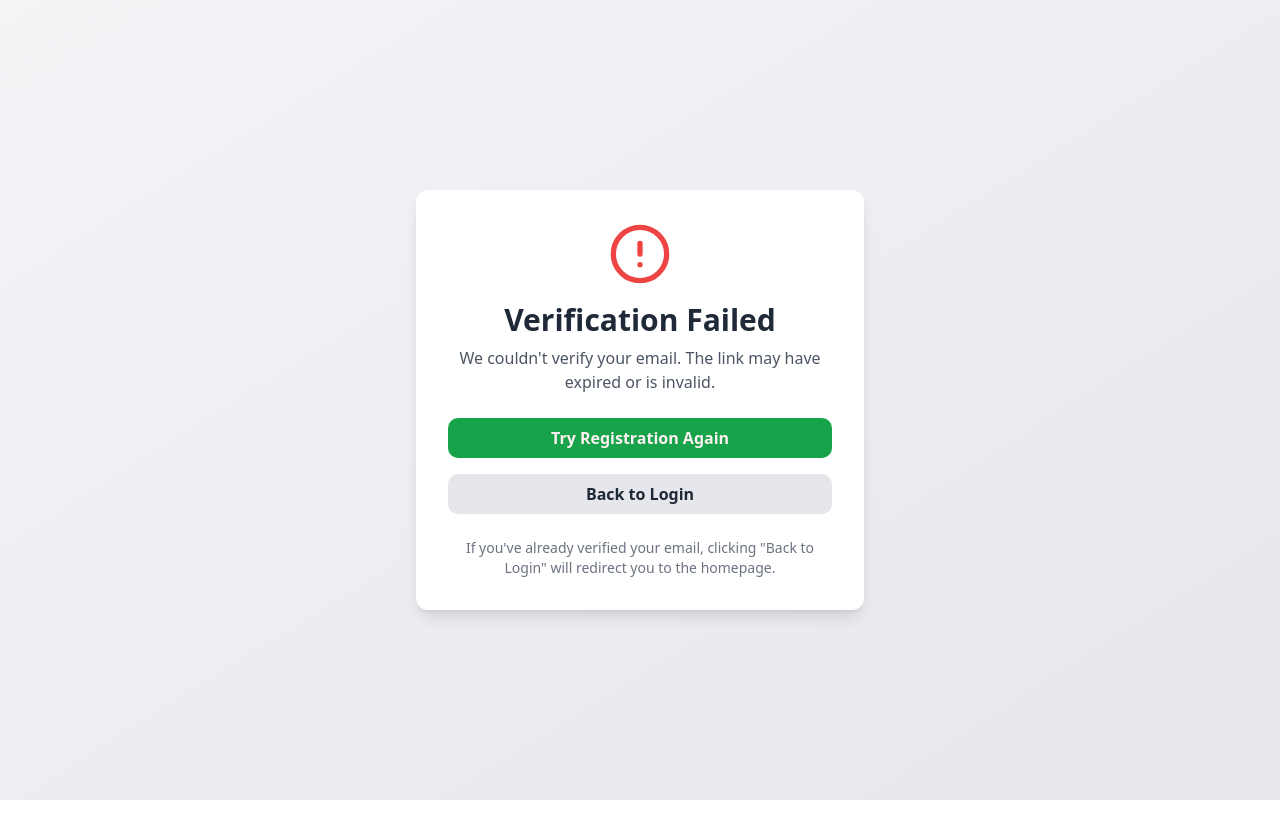
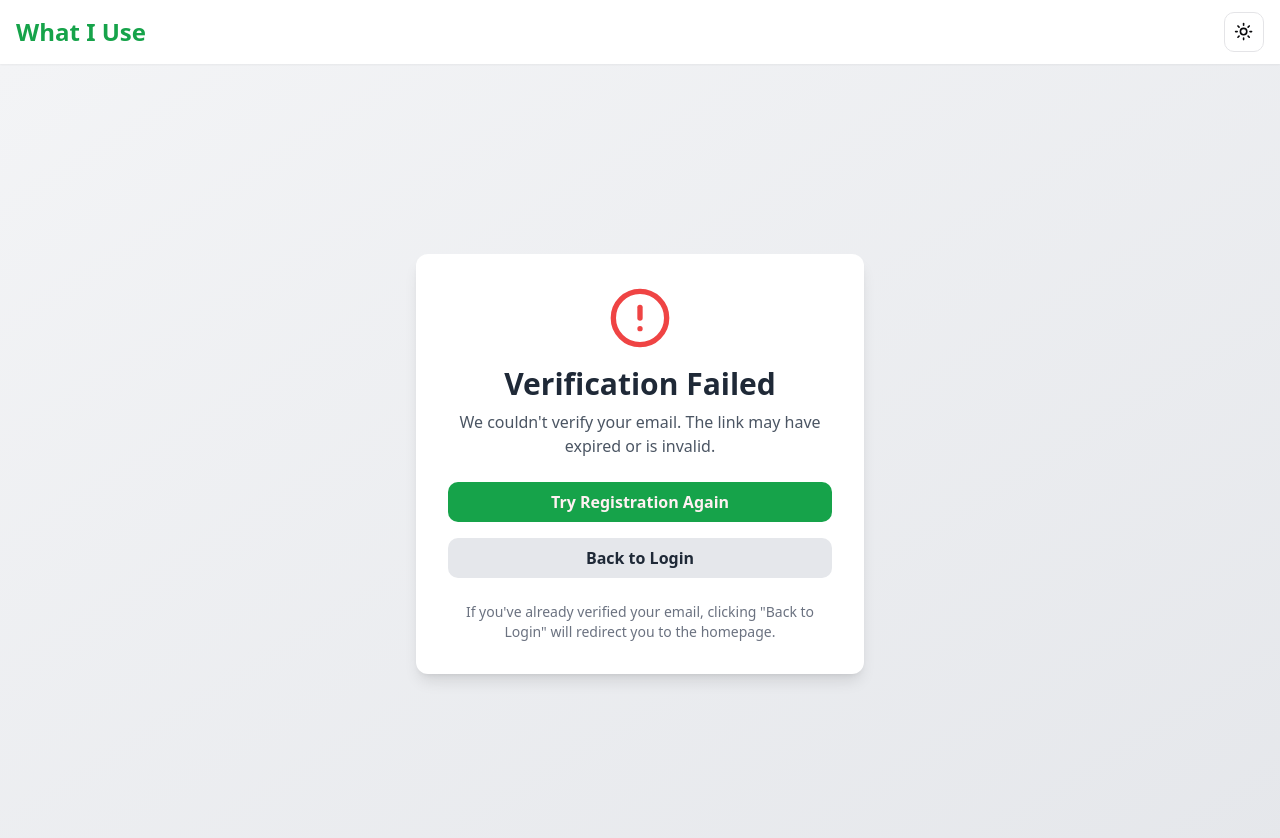
Before and after one commit to babaygt/whatiuse, a Next.js app: page /email-verification-failed in a window 1280 px wide. Shown: the top 838 px of the page. Before the commit the page ends 800 px from the top, so only its background shows below. Built offline with nearby package versions, Linux system fonts and the light colour scheme.

Commit message:
Add navbar and implement dark/light mode
- Create NavBar component for improved navigation
- Implement DarkLightModeToggle for theme switching
- Update root and main layouts to incorporate new components
- Add ThemeProvider for managing application-wide theming

```diff
--- /dev/null
+++ b/src/app/(main)/layout.tsx
@@ -0,0 +1,19 @@
+import SessionProvider from "./SessionProvider";
+import NavBar from "@/components/NavBar";
+
+export default async function MainLayout({
+  children,
+}: {
+  children: React.ReactNode;
+}) {
+  return (
+    <SessionProvider>
+      <div className="flex min-h-screen flex-col">
+        <NavBar />
+        <main className="container mx-auto flex-grow px-4 py-8">
+          {children}
+        </main>
+      </div>
+    </SessionProvider>
+  );
+}
--- a/src/app/layout.tsx
+++ b/src/app/layout.tsx
@@ -2,6 +2,8 @@ import type { Metadata } from "next";
 import localFont from "next/font/local";
 import "./globals.css";
 import { Toaster } from "@/components/ui/toaster";
+import { ThemeProvider } from "@/components/theme-provider";
+import NavBar from "@/components/NavBar";
 
 const geistSans = localFont({
   src: "./fonts/GeistVF.woff",
@@ -30,12 +32,23 @@ export default function RootLayout({
 }>) {
   return (
     <html lang="en">
-      <body
-        className={`${geistSans.variable} ${geistMono.variable} antialiased`}
+      <ThemeProvider
+        attribute="class"
+        defaultTheme="system"
+        enableSystem
+        disableTransitionOnChange
       >
-        {children}
-        <Toaster />
-      </body>
+        <body
+          className={`${geistSans.variable} ${geistMono.variable} antialiased`}
+        >
+          <div className="flex min-h-screen flex-col">
+            <NavBar />
+            <main className="flex-grow">{children}</main>
+          </div>
+
+          <Toaster />
+        </body>
+      </ThemeProvider>
     </html>
   );
 }
--- /dev/null
+++ b/src/components/DarkLightModeToggle.tsx
@@ -0,0 +1,40 @@
+"use client";
+
+import * as React from "react";
+import { Moon, Sun } from "lucide-react";
+import { useTheme } from "next-themes";
+
+import { Button } from "@/components/ui/button";
+import {
+  DropdownMenu,
+  DropdownMenuContent,
+  DropdownMenuItem,
+  DropdownMenuTrigger,
+} from "@/components/ui/dropdown-menu";
+
+export function DarkLightModeToggle() {
+  const { setTheme } = useTheme();
+
+  return (
+    <DropdownMenu>
+      <DropdownMenuTrigger asChild>
+        <Button variant="outline" size="icon">
+          <Sun className="h-[1.2rem] w-[1.2rem] rotate-0 scale-100 transition-all dark:-rotate-90 dark:scale-0" />
+          <Moon className="absolute h-[1.2rem] w-[1.2rem] rotate-90 scale-0 transition-all dark:rotate-0 dark:scale-100" />
+          <span className="sr-only">Toggle theme</span>
+        </Button>
+      </DropdownMenuTrigger>
+      <DropdownMenuContent align="end">
+        <DropdownMenuItem onClick={() => setTheme("light")}>
+          Light
+        </DropdownMenuItem>
+        <DropdownMenuItem onClick={() => setTheme("dark")}>
+          Dark
+        </DropdownMenuItem>
+        <DropdownMenuItem onClick={() => setTheme("system")}>
+          System
+        </DropdownMenuItem>
+      </DropdownMenuContent>
+    </DropdownMenu>
+  );
+}
--- /dev/null
+++ b/src/components/NavBar.tsx
@@ -0,0 +1,19 @@
+"use client";
+
+import Link from "next/link";
+import { DarkLightModeToggle } from "@/components/DarkLightModeToggle";
+
+export default function NavBar() {
+  return (
+    <header className="sticky top-0 z-10 shadow-sm">
+      <div className="mx-auto flex max-w-7xl flex-wrap items-center justify-between gap-4 px-4 py-3">
+        <Link href="/">
+          <h1 className="text-2xl font-bold text-primary">What I Use</h1>
+        </Link>
+        <div className="flex items-center gap-2">
+          <DarkLightModeToggle />
+        </div>
+      </div>
+    </header>
+  );
+}
--- /dev/null
+++ b/src/components/theme-provider.tsx
@@ -0,0 +1,9 @@
+"use client";
+
+import * as React from "react";
+import { ThemeProvider as NextThemesProvider } from "next-themes";
+import { type ThemeProviderProps } from "next-themes/dist/types";
+
+export function ThemeProvider({ children, ...props }: ThemeProviderProps) {
+  return <NextThemesProvider {...props}>{children}</NextThemesProvider>;
+}
```
